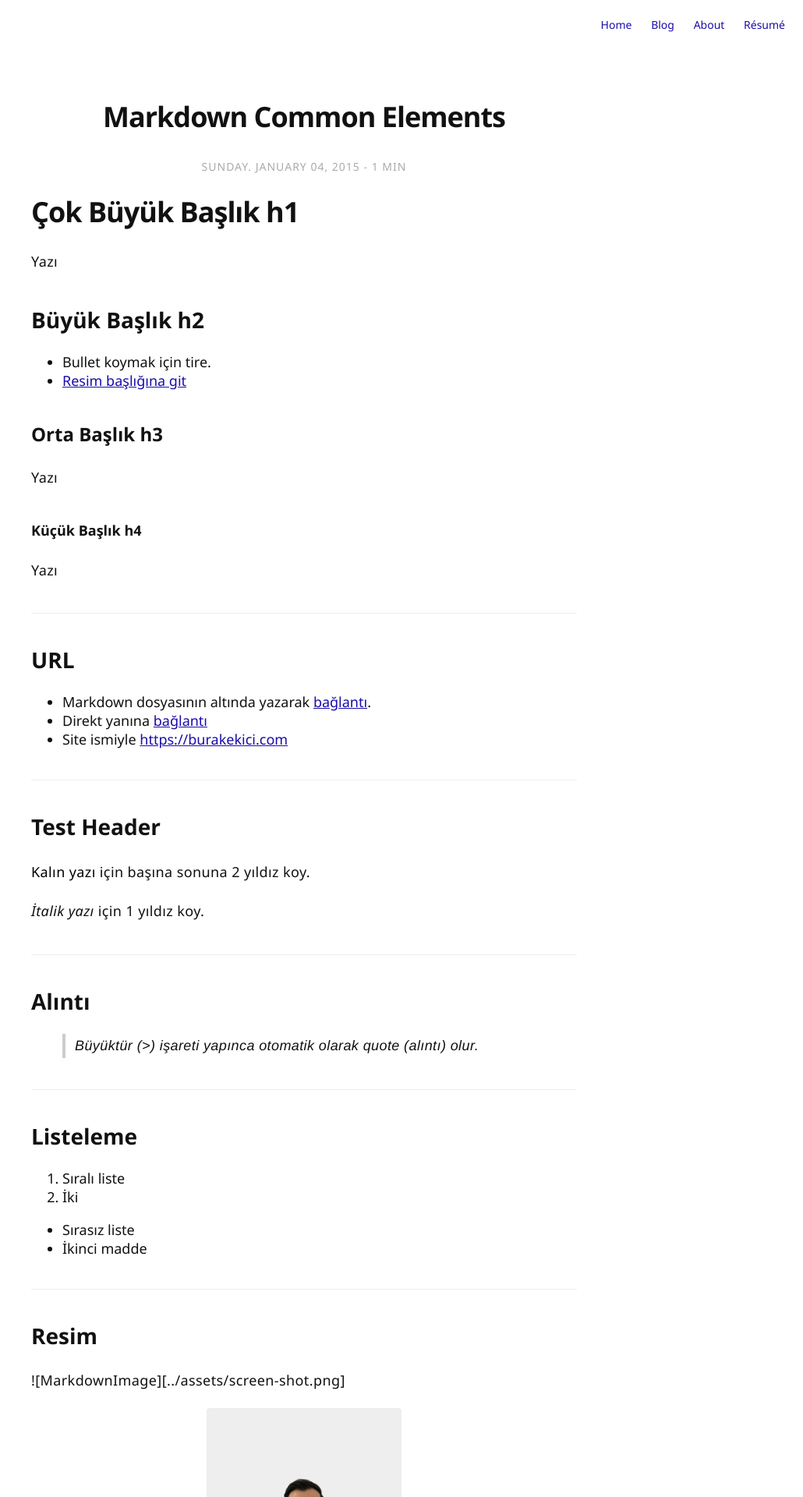
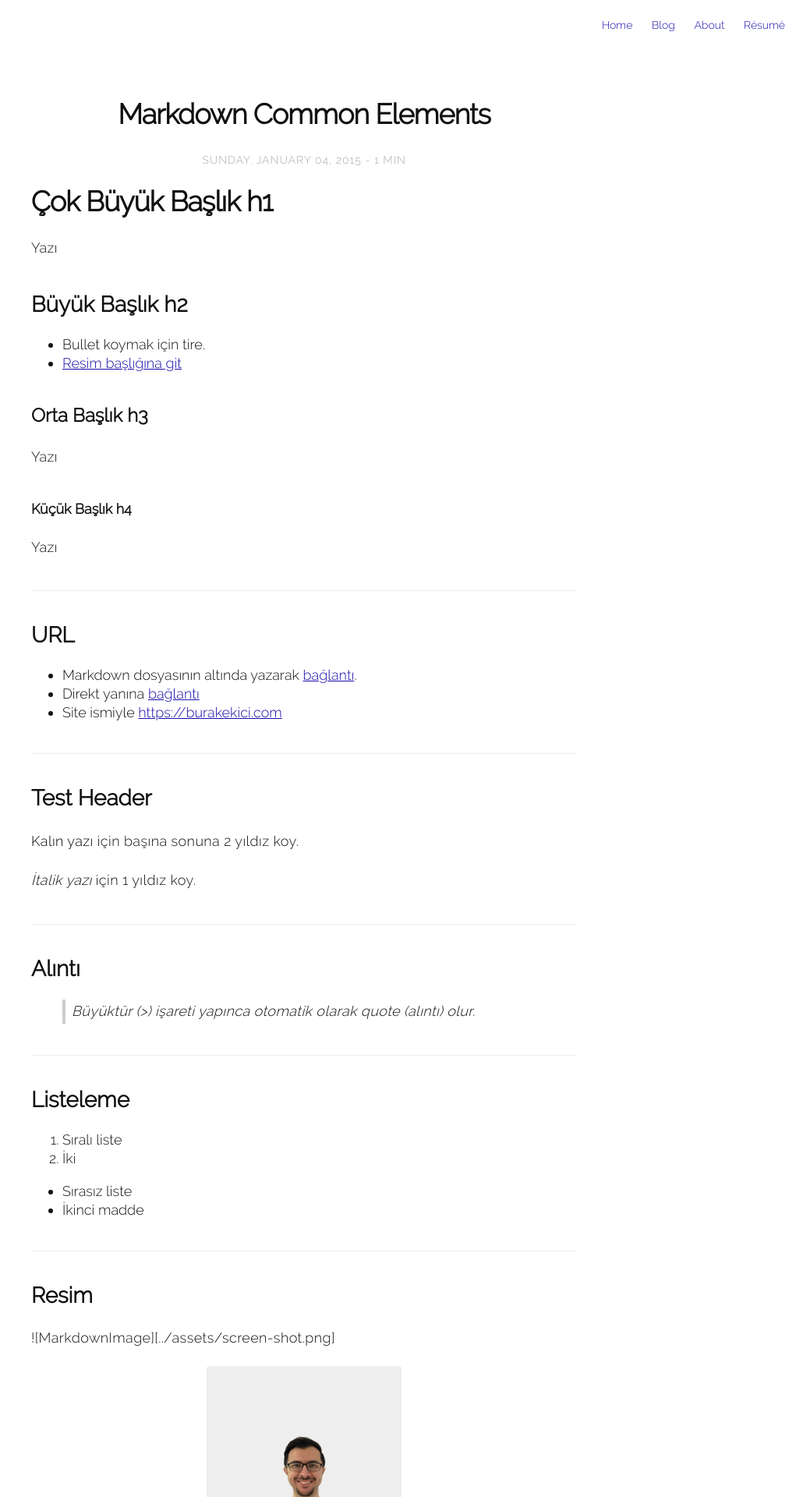
Before and after one commit to burakekici/burakekici.github.io, a Jekyll site: the page built from _posts/2015-01-04-cheatsheet.markdown, in a window 1280 px wide. Shown: the top 1920 px of the page at 78% size, without its empty margins (250-1280 px from the left). Built offline with Jekyll 4.4.1, drawn with Linux system fonts in a browser that asks for light colours; comment, search, counter and statistics services are not loaded.

Commit message:
Fontface and custom fonts are added. Minor UI changes.

```diff
--- a/_includes/blog-post.html
+++ b/_includes/blog-post.html
@@ -1,6 +1,6 @@
 <div class="item {% if post.star %}star{% endif %}">
     <a class="url" href="{{ site.url }}{{ post.url }}">
-        <aside class="date"><time datetime="{{ post.date | date:"%d-%m-%Y" }}">{{ post.date | date: "%b %d %Y" }}</time></aside>
+        <aside class="date"><time datetime="{{ post.date | date:"%d-%m-%Y" }}">{{ post.date | date: "%b %d, %Y" }}</time></aside>
         <h3 class="title">{{ post.title }}</h3>
     </a>
 </div>
--- a/_includes/style.scss
+++ b/_includes/style.scss
@@ -4,6 +4,7 @@
 @import "base/syntax";
 @import "base/general";
 @import "base/helpers";
+@import "base/fontface";
 
 @import "pages/home-blog-projects";
 @import "pages/page";
--- /dev/null
+++ b/_sass/base/fontface.scss
@@ -0,0 +1,9 @@
+@font-face {
+	font-family: "Raleway-Medium";
+	src: url("../assets/fonts/Raleway-Medium.ttf");
+}
+
+@font-face {
+	font-family: "Raleway-Light";
+	src: url("../assets/fonts/Raleway-Light.ttf");
+}
--- a/_sass/base/general.sass
+++ b/_sass/base/general.sass
@@ -83,7 +83,7 @@
 	font-size: 1.8rem
 	font-weight: 300
 	color: #444
-	padding-left: 12px
+	padding-left: 8px
 	border-left: 4px solid #ccc
 
 hr
--- a/_sass/base/variables.sass
+++ b/_sass/base/variables.sass
@@ -1,5 +1,5 @@
-$fontSans: "Segoe UI", Helvetica, Arial, sans-serif
-$fontQuote: "Josefin Slab", Helvetica, Arial, sans-serif
+$fontSans: "Raleway-Light", "Segoe UI", Helvetica, Arial, sans-serif
+$fontQuote: "Raleway-Light", "Josefin Slab", Helvetica, Arial, sans-serif
 $fontMonospace: "Consolas", Liberation Mono, Menlo, Courier, monospace
 
 $alpha: #111
```
Also changed, not shown: assets/fonts/Raleway-Light.ttf (added), assets/fonts/Raleway-Medium.ttf (added).
